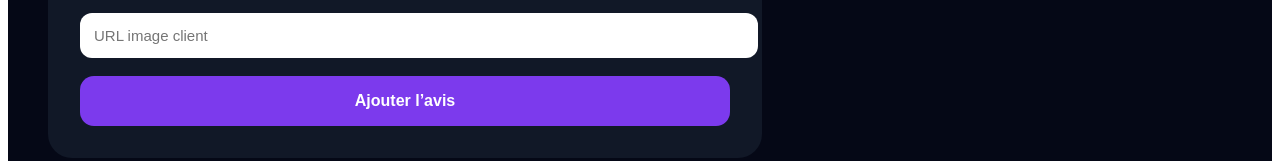
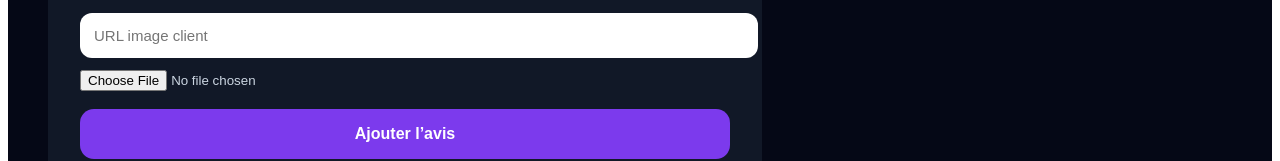
Before and after one commit to Amba91/Boost-App, a Next.js app: page /widgets/reviews in a window 1280 px wide. Shown: the part 920-1081 px from the top of the page. Built offline with nearby package versions, Linux system fonts and the light colour scheme; no server answers; the database is empty.

Commit message:
Add image upload to reviews admin

```diff
--- a/app/widgets/reviews/page.tsx
+++ b/app/widgets/reviews/page.tsx
@@ -22,6 +22,7 @@ type Review = {
 export default function ReviewsPage() {
   const [active, setActive] = useState(false)
   const [loading, setLoading] = useState(true)
+  const [uploading, setUploading] = useState(false)
   const [reviews, setReviews] = useState<Review[]>([])
 
   const [form, setForm] = useState({
@@ -66,6 +67,56 @@ export default function ReviewsPage() {
 
     setActive(newState)
     setLoading(false)
+  }
+
+  async function uploadImage(file: File) {
+    const formData = new FormData()
+    formData.append("file", file)
+
+    const res = await fetch("/api/reviews/upload-image", {
+      method: "POST",
+      body: formData,
+    })
+
+    const data = await res.json()
+
+    if (!data.success) {
+      alert("Erreur upload image")
+      return ""
+    }
+
+    return data.url
+  }
+
+  async function handleNewImageUpload(file?: File) {
+    if (!file) return
+
+    setUploading(true)
+
+    const url = await uploadImage(file)
+
+    if (url) {
+      setForm({
+        ...form,
+        image_url: url,
+      })
+    }
+
+    setUploading(false)
+  }
+
+  async function handleExistingImageUpload(id: number, file?: File) {
+    if (!file) return
+
+    setUploading(true)
+
+    const url = await uploadImage(file)
+
+    if (url) {
+      updateLocalReview(id, "image_url", url)
+    }
+
+    setUploading(false)
   }
 
   async function createReview() {
@@ -232,8 +283,19 @@ export default function ReviewsPage() {
           style={styles.input}
         />
 
+        <input
+          type="file"
+          accept="image/*"
+          onChange={(e) => handleNewImageUpload(e.target.files?.[0])}
+          style={styles.file}
+        />
+
+        {form.image_url && (
+          <img src={form.image_url} alt="Aperçu" style={styles.preview} />
+        )}
+
         <button onClick={createReview} style={styles.button}>
-          Ajouter l’avis
+          {uploading ? "Upload en cours..." : "Ajouter l’avis"}
         </button>
       </div>
 
@@ -310,6 +372,23 @@ export default function ReviewsPage() {
               }
               style={styles.input}
             />
+
+            <input
+              type="file"
+              accept="image/*"
+              onChange={(e) =>
+                handleExistingImageUpload(item.id, e.target.files?.[0])
+              }
+              style={styles.file}
+            />
+
+            {item.image_url && (
+              <img
+                src={item.image_url}
+                alt="Avis client"
+                style={styles.preview}
+              />
+            )}
 
             <div style={styles.checkboxRow}>
               <label>
@@ -442,6 +521,18 @@ const styles: Record<string, React.CSSProperties> = {
     fontSize: "15px",
     minHeight: "100px",
   },
+  file: {
+    width: "100%",
+    marginTop: "12px",
+    color: "#cbd5e1",
+  },
+  preview: {
+    width: "90px",
+    height: "90px",
+    objectFit: "cover",
+    borderRadius: "12px",
+    marginTop: "12px",
+  },
   reviewCard: {
     background: "#050816",
     padding: "24px",
```
